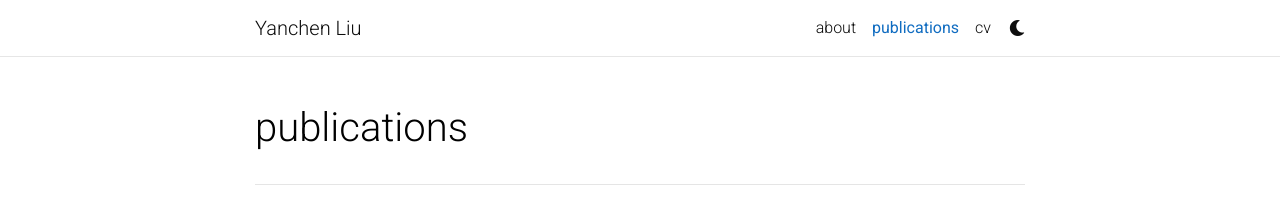
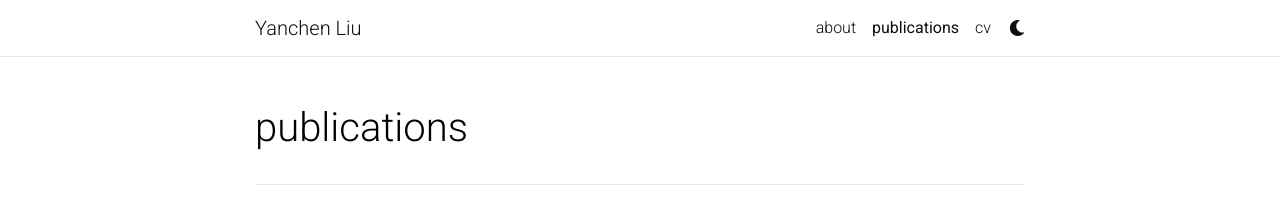
Before and after one commit to liuyanchen1015/liuyanchen1015.github.io, a Jekyll site: the page built from _pages/publications.md, in a window 1280 px wide. Shown: the top 205 px of the page. Built offline with Jekyll 4.4.1, drawn with Linux system fonts in a browser that asks for light colours; comment, search, counter and statistics services are not loaded; a style sheet for code colours, icons or effects is not loaded; grey boxes are pictures that could not be loaded.

Commit message:
Update _themes.scss

```diff
--- a/_sass/_themes.scss
+++ b/_sass/_themes.scss
@@ -7,7 +7,7 @@
   --global-code-bg-color: #{$code-bg-color-light};
   --global-text-color: #{$black-color};
   --global-text-color-light: #{$grey-color};
-  --global-theme-color: #{$tum_color};
+  --global-theme-color: #{$black-color};
   --global-hover-color: #{$black-color};
   --global-footer-bg-color: #{$grey-color-dark};
   --global-footer-text-color: #{$grey-color-light};
```
